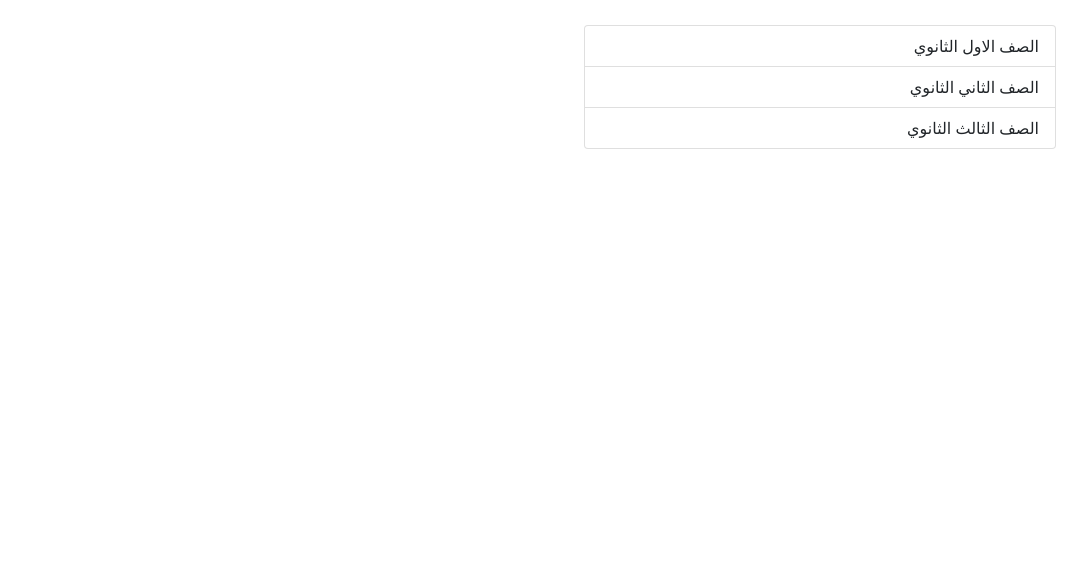
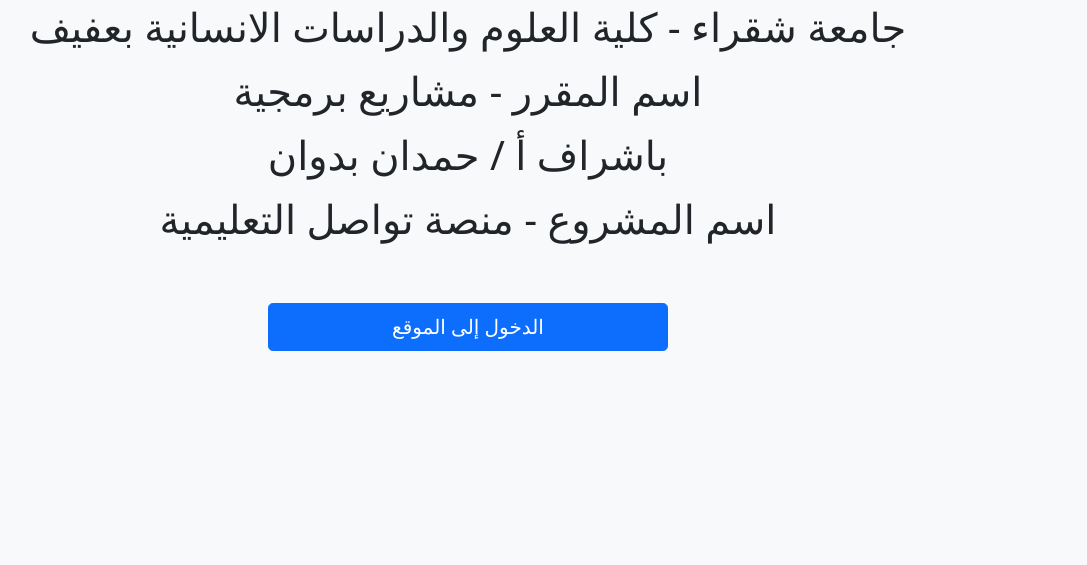
Before and after one commit to Abdelmasieh01/tawasol, a Django app: page / in a window 1280 px wide. Shown: the part 235-800 px from the top of the page, without its empty margins (172-1259 px from the left). Run offline with Django 4.2, Linux system fonts and the light colour scheme.

Commit message:
editing site

```diff
--- a/main/urls.py
+++ b/main/urls.py
@@ -2,7 +2,8 @@ from django.urls import path
 from . import views
 
 urlpatterns = [
-    path('', views.home, name='home'),
+    path('', views.index, name='index'),
+    path('home/', views.home, name='home'),
     path('class/<int:pk>/', views.class_view, name='class'),
     path('student/<int:pk>/', views.student_view, name='student'),
     path('add-student', views.add_student, name='add-student'),
--- a/main/views.py
+++ b/main/views.py
@@ -7,6 +7,9 @@ from .models import Class, Student
 from .forms import StudentForm, GradesForm, AttendanceForm
 
 # Create your views here.
+def index(request):
+    return render(request, 'main/index.html',)
+
 def home(request):
     return render(request, 'main/home.html',)
 
--- a/tawasol/settings.py
+++ b/tawasol/settings.py
@@ -118,7 +118,7 @@ USE_TZ = True
 # Static files (CSS, JavaScript, Images)
 # https://docs.djangoproject.com/en/4.1/howto/static-files/
 
-STATIC_URL = 'static/'
+STATIC_URL = 'files/'
 STATICFILES_DIRS = [
     BASE_DIR / 'files',
 ]
--- a/templates/main/home.html
+++ b/templates/main/home.html
@@ -4,14 +4,18 @@
 {% endblock %}
 
 {% load static %}
-<link rel="stylesheet" href="https://cdn.jsdelivr.net/npm/bootstrap@5.0.2/dist/css/bootstrap.rtl.min.css" integrity="sha384-gXt9imSW0VcJVHezoNQsP+TNrjYXoGcrqBZJpry9zJt8PCQjobwmhMGaDHTASo9N" crossorigin="anonymous">
-<script src="https://cdn.jsdelivr.net/npm/bootstrap@5.1.2/dist/js/bootstrap.bundle.min.js" integrity="sha384-kQtW33rZJAHjgefvhyyzcGF3C5TFyBQBA13V1RKPf4uH+bwyzQxZ6CmMZHmNBEfJ" crossorigin="anonymous"></script>
+<link rel="stylesheet" href="https://cdn.jsdelivr.net/npm/bootstrap@5.0.2/dist/css/bootstrap.rtl.min.css"
+  integrity="sha384-gXt9imSW0VcJVHezoNQsP+TNrjYXoGcrqBZJpry9zJt8PCQjobwmhMGaDHTASo9N" crossorigin="anonymous">
+<script src="https://cdn.jsdelivr.net/npm/bootstrap@5.1.2/dist/js/bootstrap.bundle.min.js"
+  integrity="sha384-kQtW33rZJAHjgefvhyyzcGF3C5TFyBQBA13V1RKPf4uH+bwyzQxZ6CmMZHmNBEfJ" crossorigin="anonymous"></script>
 
+<body class="bg-light">
   {% block navbar %}
   <nav class="navbar navbar-light" style="background-color: #e3f2fd;">
     <div class="container-fluid">
       <a class="navbar-brand" href="#">منصة تواصل التعليمية</a>
-        <button class="navbar-toggler" type="button" data-bs-toggle="collapse" data-bs-target="#navbarNavDropdown" aria-controls="navbarNavDropdown" aria-expanded="false" aria-label="Toggle navigation">
+      <button class="navbar-toggler" type="button" data-bs-toggle="collapse" data-bs-target="#navbarNavDropdown"
+        aria-controls="navbarNavDropdown" aria-expanded="false" aria-label="Toggle navigation">
         <span class="navbar-toggler-icon"></span>
       </button>
       <div class="collapse navbar-collapse" id="navbarNavDropdown">
@@ -20,7 +24,8 @@
             <a class="nav-link" aria-current="page" href="{% url 'home' %}">الصفحة الرئيسية</a>
           </li>
           <li class="nav-item dropdown">
-              <a class="nav-link dropdown-toggle" href="#" id="navbarDropdownMenuLink" role="button" data-bs-toggle="dropdown" aria-expanded="false">
+            <a class="nav-link dropdown-toggle" href="#" id="navbarDropdownMenuLink" role="button"
+              data-bs-toggle="dropdown" aria-expanded="false">
               إضافة
             </a>
             <ul class="dropdown-menu" aria-labelledby="navbarDropdownMenuLink">
@@ -42,11 +47,24 @@
   {% endblock %}
 
   {% block content %}
-<div class="list-group p-1 ms-5" style="width: 30rem">
-    <a href="{% url 'class' 1 %}" class="list-group-item list-group-item-action" aria-current="true">
-       الصف الاول الثانوي
-    </a>
-    <a href="{% url 'class' 2 %}" class="list-group-item list-group-item-action">الصف الثاني الثانوي</a>
-    <a href="{% url 'class' 3 %}" class="list-group-item list-group-item-action">الصف الثالث الثانوي</a>
+  <div class="container px-2">
+    <div class="row justify-content-center">
+      <div class="py-2 text-center" style="width: 25rem">
+        <a href="{% url 'class' 1 %}" class="btn btn-primary btn-lg py-2" style="width: 25rem">الصف الأول الثانوي</a>
+      </div>
+    </div>
+    <div class="row justify-content-center">
+      <div class="py-2" style="width: 25rem">
+        <a href="{% url 'class' 2 %}" class="btn btn-primary btn-lg py-2" style="width: 25rem">الصف الثاني الثانوي</a>
+      </div>
+    </div>
+    <div class="row justify-content-center">
+      <div class="py-2" style="width: 25rem">
+        <a href="{% url 'class' 3 %}" class="btn btn-primary btn-lg py-2" style="width: 25rem">الصف الثالث الثانوي</a>
+      </div>
+    </div>
+  </div>
   {% endblock %}
+</body>
+
 </html>
--- /dev/null
+++ b/templates/main/index.html
@@ -0,0 +1,30 @@
+{% extends "main/home.html" %}
+{% block header %}
+{% endblock %}
+{% load static %}
+{% block content %}
+<div class="container p-5">
+    <div class="row justify-content-between">
+        <div class="col-4">
+            <img src="/files/dep.jpg" width="130px" height="130px">
+        </div>
+        <div class="col-4">
+            <img src="/files/uni.png" width="416px" height="130px">
+        </div>
+    </div>
+    <div class="row justify-content-center">
+        <h1 class="text-center py-1">جامعة شقراء - كلية العلوم والدراسات الانسانية بعفيف</h1>
+        <br>
+        <h1 class="text-center py-1">اسم المقرر - مشاريع برمجية</h1>
+        <br>
+        <h1 class="text-center py-1">باشراف أ / حمدان بدوان</h1>
+        <br>
+        <h1 class="text-center py-1">اسم المشروع - منصة تواصل التعليمية</h1>
+    </div>
+    <div class="row justify-content-center py-5">
+        <div class="text-center">
+            <a href="{% url 'home' %}" class="btn btn-lg btn-primary" style="width:25rem">الدخول إلى الموقع</a>
+        </div>
+    </div>
+</div>
+{% endblock %}
```
Also changed, not shown: static/staticfiles.json (+1 -1 lines), files/dep.jpg (added), files/uni.jpg (added), static/dep.b9533bd59903.jpg (added), static/dep.jpg (added), static/uni.a2a8b3353469.jpg (added), static/uni.jpg (added), 1 other file. Lines whose indentation alone changed are shown as unchanged.
